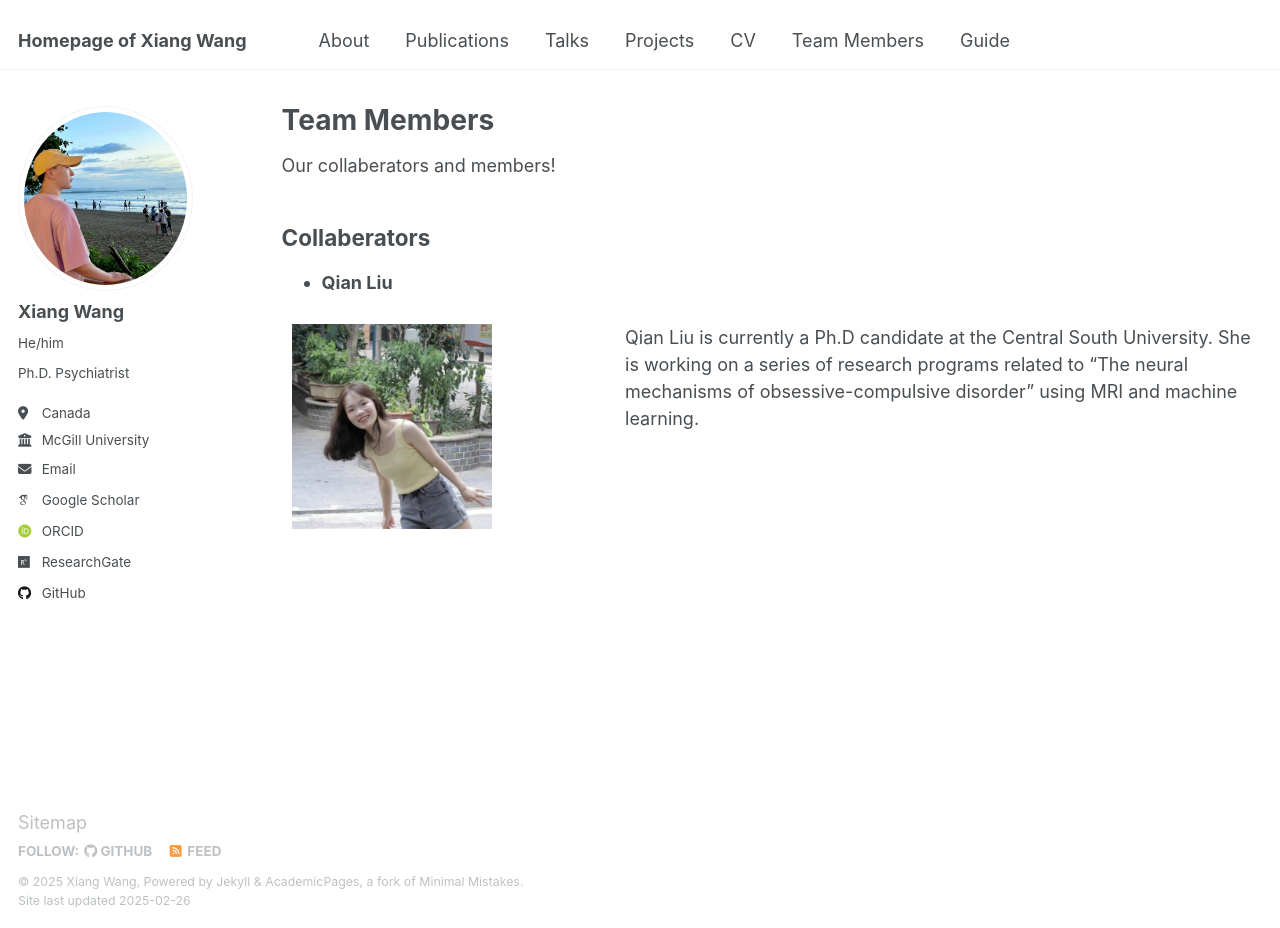
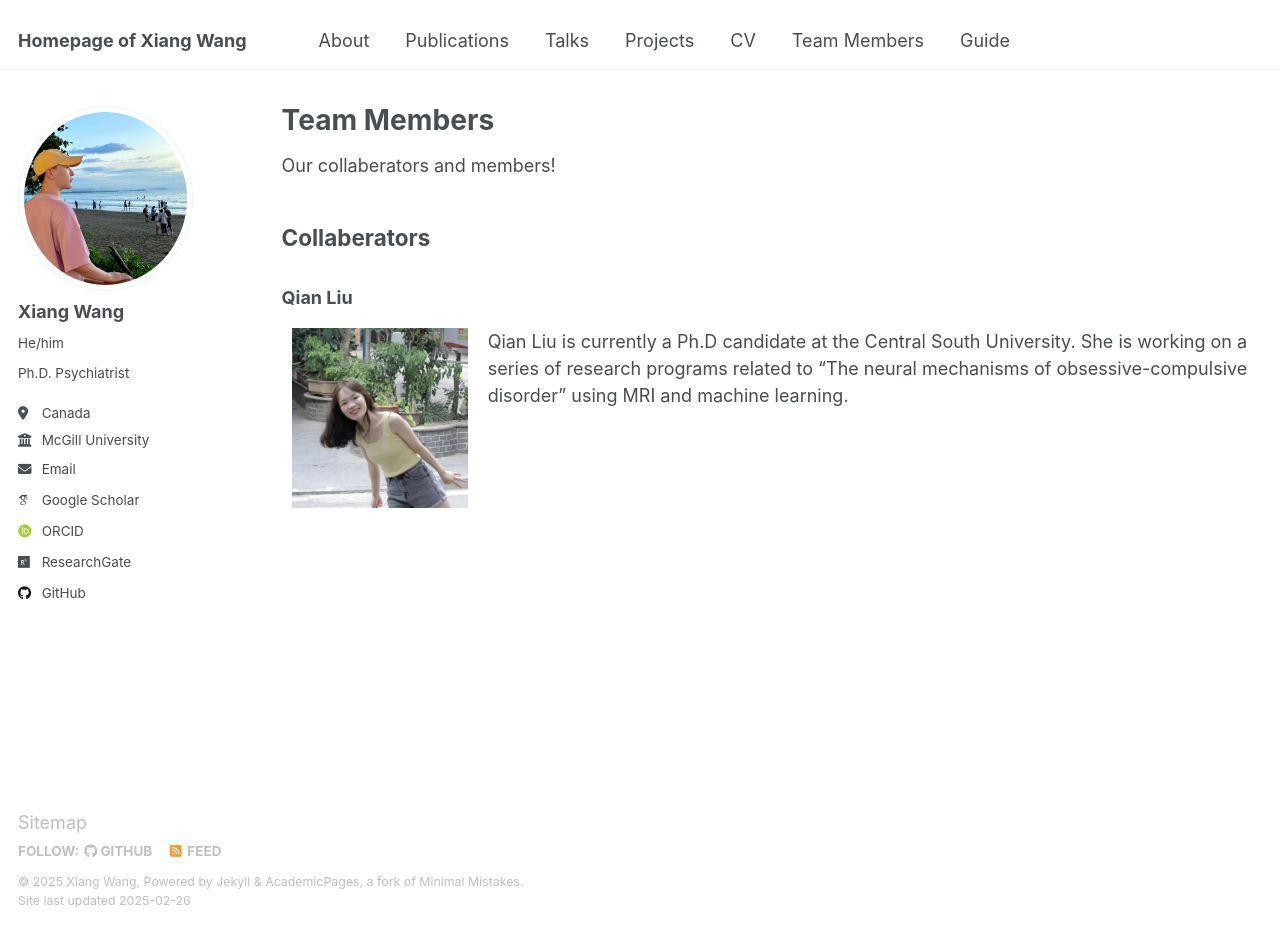
Before and after one commit to Xiang-Wangs/xiang-wangs.github.io, a Jekyll site: the page built from _pages/team.md, in a window 1280 px wide and 928 px high. Built offline with Jekyll 4.4.1, drawn with Linux system fonts in a browser that asks for light colours; some web fonts are replaced.

Commit message:
Update team.md

```diff
--- a/_pages/team.md
+++ b/_pages/team.md
@@ -9,10 +9,10 @@ author_profile: true
 Our collaberators and members!
 
 ## Collaberators
-* <strong>Qian Liu</strong>
+### <strong>Qian Liu</strong>
 <div style="display: flex;">
   <!-- 左侧列：占三分之一 -->
-  <div style="flex: 1; padding: 10px; width: 20%;">
+  <div style="flex: 0 0 20%; padding: 10px;">
     <img src="/images/Qian_Liu_avatar.jpg" alt="Qian Liu" style="width: 200px; height: auto;" />
   </div>
 
```
